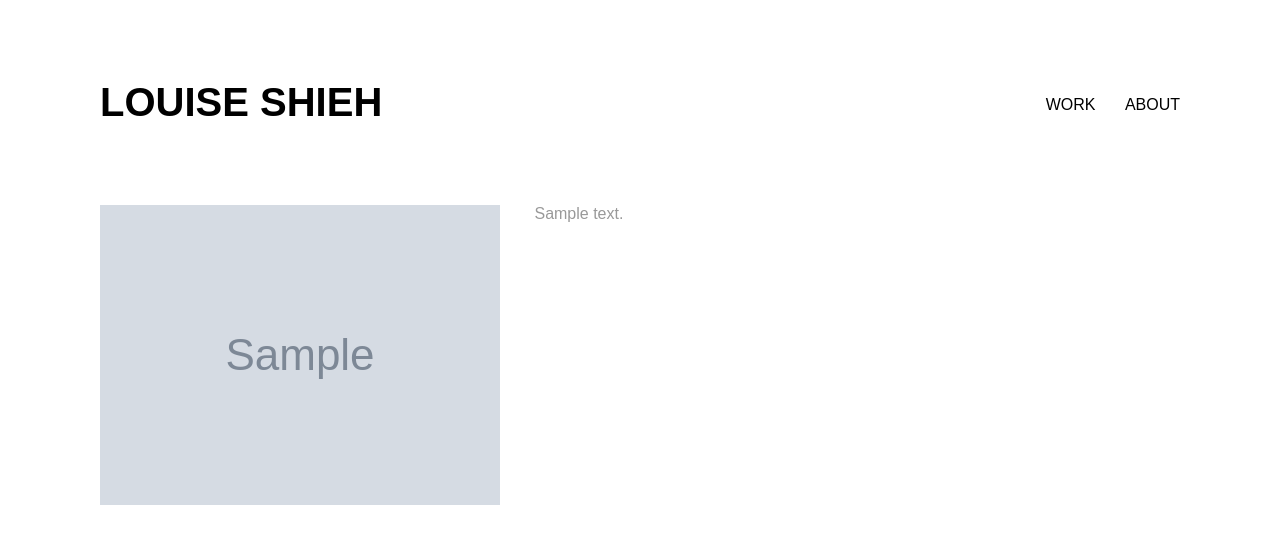
After one commit to xtine/louiseshieh.com, a Django app: page /about/ in a window 1280 px wide. The commit adds this page. Shown: the top 544 px of the page. Run offline with Django 3.2, Linux system fonts and the light colour scheme; tables that the repository leaves empty hold one stand-in row (values such as "Sample post"); grey boxes marked "Sample" are stand-in pictures; some web fonts are replaced.

Commit message:
set up about page

```diff
--- a/louise/urls.py
+++ b/louise/urls.py
@@ -8,6 +8,7 @@ from portfolio import views
 
 urlpatterns = [
     url(r'^admin/', admin.site.urls),
+    url(r'^about/', views.about, name='about'),
     url(r'^$', views.home, name='home'),
 ]
 
--- /dev/null
+++ b/portfolio/templates/about.html
@@ -0,0 +1,14 @@
+{% extends "base.html" %}
+
+{% block content %}
+      <div class="content about">
+        {% if about.image %}
+        <div class="about-image">
+          <img src="{{ about.image.url }}" alt="">
+        </div>
+        {% endif %}
+        <div class="about-body">
+          {{ about.body }}
+        </div>
+      </div>
+{% endblock content %}
--- a/portfolio/templates/base.html
+++ b/portfolio/templates/base.html
@@ -21,8 +21,16 @@
 
       <nav>
         <ul>
+          {% if page == 'home' %}
           <li class="current">Work</li>
-          <li>About</li>
+          {% else %}
+          <li><a href="{% url 'home' %}">Work</a></li>
+          {% endif %}
+          {% if page == 'about' %}
+          <li class="current">About</li>
+          {% else %}
+          <li><a href="{% url 'about' %}">About</a></li>
+          {% endif %}
         </ul>
       </nav>
 
--- a/portfolio/views.py
+++ b/portfolio/views.py
@@ -8,7 +8,18 @@ from .models import Project, AboutPage
 
 def home(request):
     projects = Project.objects.order_by('home_page_order')
+    page_name = 'home'
 
     return render(request, 'index.html', {
-        'projects': projects
+        'projects': projects,
+        'page': page_name
     })
+
+def about(request):
+    about = AboutPage.objects.first()
+    page_name = 'about'
+
+    return render(request, 'about.html', {
+        'about': about,
+        'page': page_name
+    })
--- a/static/css/styles.css
+++ b/static/css/styles.css
@@ -79,6 +79,16 @@ nav li.current {
 }
 
 
+.about-image {
+  padding-right: 30px;
+  vertical-align: top;
+  display: inline-block;
+}
+
+.about-body {
+  display: inline-block;
+}
+
 @media only screen and (min-device-width : 320px) and (max-device-width : 480px) {
   .container {
     padding: 30px;
```
